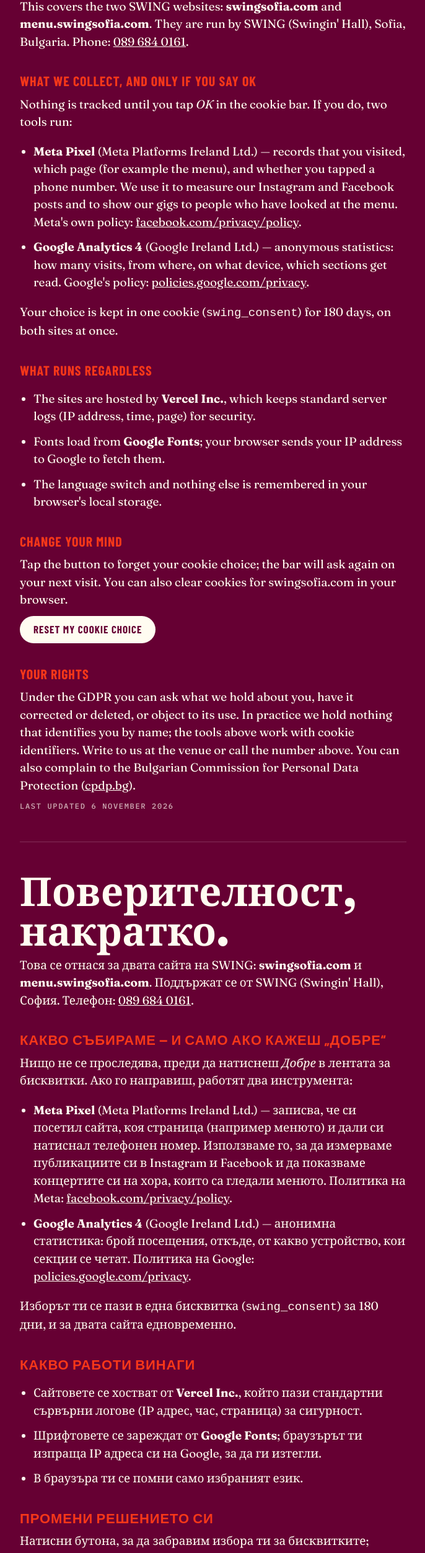
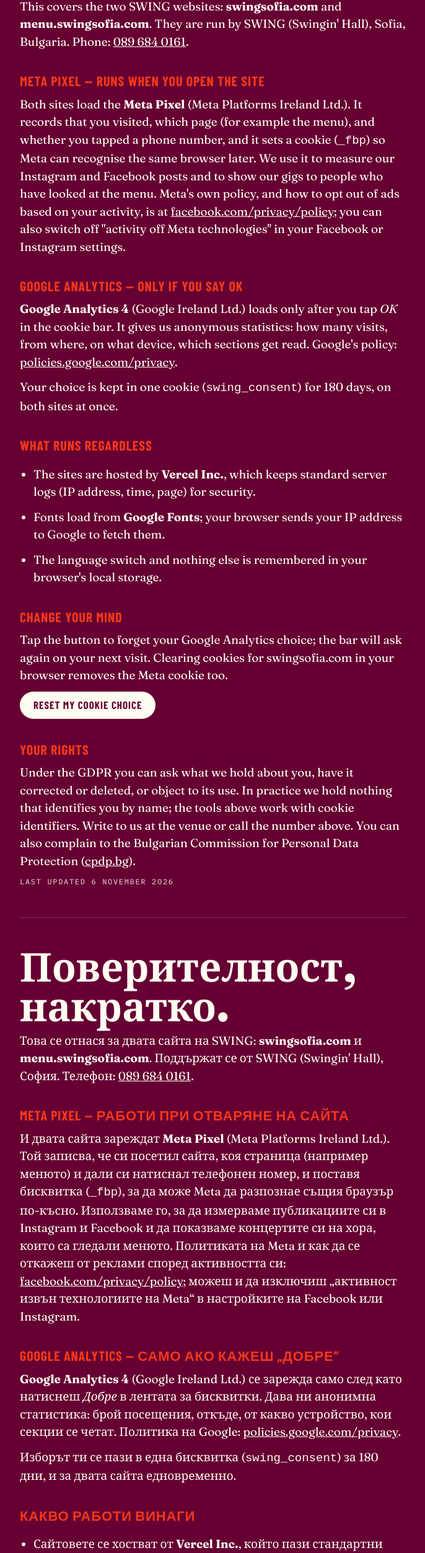
Before and after one commit to swingsofia95/swing-site, a plain HTML site: page privacy.html in a window 1280 px wide. Shown: the part 240-2746 px from the top of the page at 62% size, without its empty margins (296-982 px from the left). Drawn offline with nearby package versions, Linux system fonts and the light colour scheme.

Commit message:
Tracking: Meta Pixel fires on load; consent bar now governs Google Analytics only
metaRequiresConsent: false by default (owner's decision). Bar copy and
privacy.html (EN/BG) updated to say the Pixel runs on visit and GA4 only
after OK. Flip the flag to true to put the Pixel behind the bar again.

Co-Authored-By: Claude Fable 5.1 <noreply@anthropic.com>
Claude-Session: https://claude.ai/code/session_014caKxhhsKNwhK1Qa1qo7BS

```diff
--- a/privacy.html
+++ b/privacy.html
@@ -41,12 +41,11 @@ hr{border:0;border-top:1px solid rgba(255,252,241,.18);margin:48px 0}
     <h1>Privacy, briefly.</h1>
     <p>This covers the two SWING websites: <strong>swingsofia.com</strong> and <strong>menu.swingsofia.com</strong>. They are run by SWING (Swingin' Hall), Sofia, Bulgaria. Phone: <a href="tel:+359896840161">089 684 0161</a>.</p>
 
-    <h2>What we collect, and only if you say OK</h2>
-    <p>Nothing is tracked until you tap <em>OK</em> in the cookie bar. If you do, two tools run:</p>
-    <ul>
-      <li><strong>Meta Pixel</strong> (Meta Platforms Ireland Ltd.) — records that you visited, which page (for example the menu), and whether you tapped a phone number. We use it to measure our Instagram and Facebook posts and to show our gigs to people who have looked at the menu. Meta's own policy: <a href="https://www.facebook.com/privacy/policy/">facebook.com/privacy/policy</a>.</li>
-      <li><strong>Google Analytics 4</strong> (Google Ireland Ltd.) — anonymous statistics: how many visits, from where, on what device, which sections get read. Google's policy: <a href="https://policies.google.com/privacy">policies.google.com/privacy</a>.</li>
-    </ul>
+    <h2>Meta Pixel — runs when you open the site</h2>
+    <p>Both sites load the <strong>Meta Pixel</strong> (Meta Platforms Ireland Ltd.). It records that you visited, which page (for example the menu), and whether you tapped a phone number, and it sets a cookie (<code>_fbp</code>) so Meta can recognise the same browser later. We use it to measure our Instagram and Facebook posts and to show our gigs to people who have looked at the menu. Meta's own policy, and how to opt out of ads based on your activity, is at <a href="https://www.facebook.com/privacy/policy/">facebook.com/privacy/policy</a>; you can also switch off "activity off Meta technologies" in your Facebook or Instagram settings.</p>
+
+    <h2>Google Analytics — only if you say OK</h2>
+    <p><strong>Google Analytics 4</strong> (Google Ireland Ltd.) loads only after you tap <em>OK</em> in the cookie bar. It gives us anonymous statistics: how many visits, from where, on what device, which sections get read. Google's policy: <a href="https://policies.google.com/privacy">policies.google.com/privacy</a>.</p>
     <p>Your choice is kept in one cookie (<code>swing_consent</code>) for 180 days, on both sites at once.</p>
 
     <h2>What runs regardless</h2>
@@ -57,7 +56,7 @@ hr{border:0;border-top:1px solid rgba(255,252,241,.18);margin:48px 0}
     </ul>
 
     <h2>Change your mind</h2>
-    <p>Tap the button to forget your cookie choice; the bar will ask again on your next visit. You can also clear cookies for swingsofia.com in your browser.</p>
+    <p>Tap the button to forget your Google Analytics choice; the bar will ask again on your next visit. Clearing cookies for swingsofia.com in your browser removes the Meta cookie too.</p>
     <p><button type="button" id="reset">Reset my cookie choice</button></p>
 
     <h2>Your rights</h2>
@@ -71,12 +70,11 @@ hr{border:0;border-top:1px solid rgba(255,252,241,.18);margin:48px 0}
     <h1>Поверителност, накратко.</h1>
     <p>Това се отнася за двата сайта на SWING: <strong>swingsofia.com</strong> и <strong>menu.swingsofia.com</strong>. Поддържат се от SWING (Swingin' Hall), София. Телефон: <a href="tel:+359896840161">089 684 0161</a>.</p>
 
-    <h2>Какво събираме — и само ако кажеш „Добре“</h2>
-    <p>Нищо не се проследява, преди да натиснеш <em>Добре</em> в лентата за бисквитки. Ако го направиш, работят два инструмента:</p>
-    <ul>
-      <li><strong>Meta Pixel</strong> (Meta Platforms Ireland Ltd.) — записва, че си посетил сайта, коя страница (например менюто) и дали си натиснал телефонен номер. Използваме го, за да измерваме публикациите си в Instagram и Facebook и да показваме концертите си на хора, които са гледали менюто. Политика на Meta: <a href="https://www.facebook.com/privacy/policy/">facebook.com/privacy/policy</a>.</li>
-      <li><strong>Google Analytics 4</strong> (Google Ireland Ltd.) — анонимна статистика: брой посещения, откъде, от какво устройство, кои секции се четат. Политика на Google: <a href="https://policies.google.com/privacy">policies.google.com/privacy</a>.</li>
-    </ul>
+    <h2>Meta Pixel — работи при отваряне на сайта</h2>
+    <p>И двата сайта зареждат <strong>Meta Pixel</strong> (Meta Platforms Ireland Ltd.). Той записва, че си посетил сайта, коя страница (например менюто) и дали си натиснал телефонен номер, и поставя бисквитка (<code>_fbp</code>), за да може Meta да разпознае същия браузър по-късно. Използваме го, за да измерваме публикациите си в Instagram и Facebook и да показваме концертите си на хора, които са гледали менюто. Политиката на Meta и как да се откажеш от реклами според активността си: <a href="https://www.facebook.com/privacy/policy/">facebook.com/privacy/policy</a>; можеш и да изключиш „активност извън технологиите на Meta“ в настройките на Facebook или Instagram.</p>
+
+    <h2>Google Analytics — само ако кажеш „Добре“</h2>
+    <p><strong>Google Analytics 4</strong> (Google Ireland Ltd.) се зарежда само след като натиснеш <em>Добре</em> в лентата за бисквитки. Дава ни анонимна статистика: брой посещения, откъде, от какво устройство, кои секции се четат. Политика на Google: <a href="https://policies.google.com/privacy">policies.google.com/privacy</a>.</p>
     <p>Изборът ти се пази в една бисквитка (<code>swing_consent</code>) за 180 дни, и за двата сайта едновременно.</p>
 
     <h2>Какво работи винаги</h2>
@@ -87,7 +85,7 @@ hr{border:0;border-top:1px solid rgba(255,252,241,.18);margin:48px 0}
     </ul>
 
     <h2>Промени решението си</h2>
-    <p>Натисни бутона, за да забравим избора ти за бисквитките; лентата ще попита отново при следващото посещение. Можеш и да изтриеш бисквитките за swingsofia.com от браузъра си.</p>
+    <p>Натисни бутона, за да забравим избора ти за Google Analytics; лентата ще попита отново при следващото посещение. Изтриването на бисквитките за swingsofia.com от браузъра премахва и бисквитката на Meta.</p>
     <p><button type="button" id="reset-bg">Нулирай избора ми</button></p>
 
     <h2>Твоите права</h2>
```
Also changed, not shown: assets/tracking.js (+23 -9 lines).
